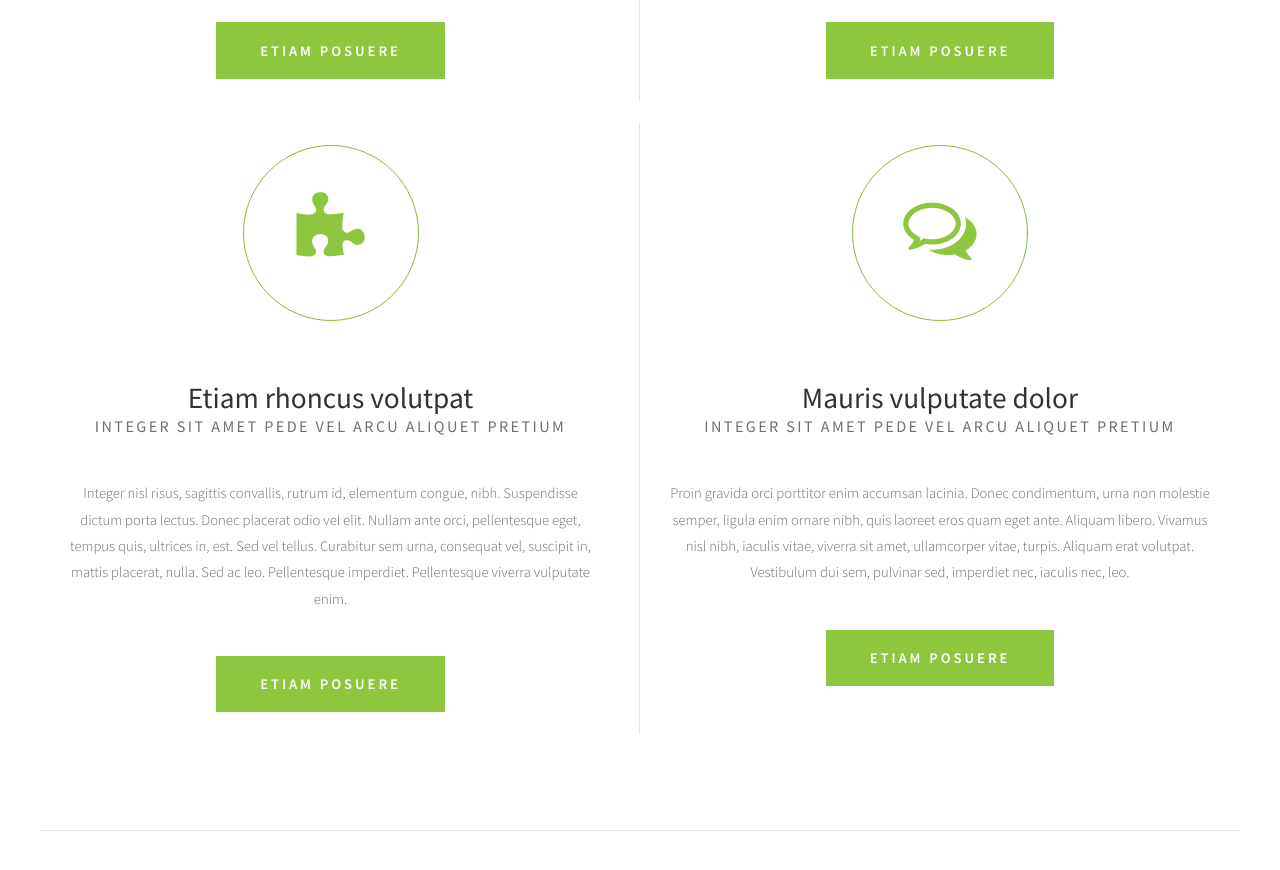
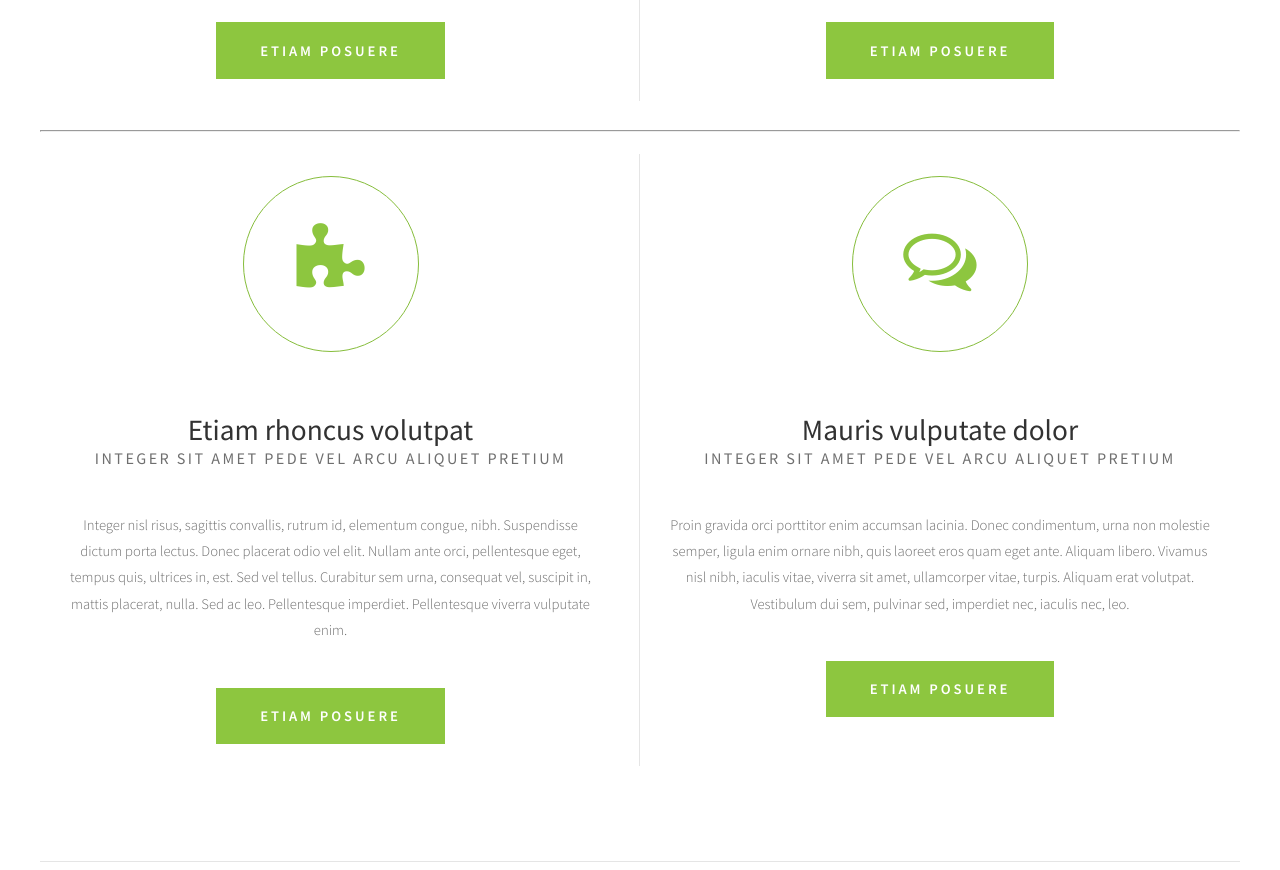
Before and after one commit to YuliyaBond/-imposition, a plain HTML site: page index.html in a window 1280 px wide. Shown: the part 1620-2490 px from the top of the page. Drawn offline with Linux system fonts and the light colour scheme.

Commit message:
add separate

```diff
--- a/default.css
+++ b/default.css
@@ -536,6 +536,10 @@ ul.contact li a.icon-rss:before
 /*********************************************************************************/
 /* Page                                                                          */
 /*********************************************************************************/
+.separate-box {
+	flex: 1 1 100%;
+	margin-bottom: 1.5em;
+}
 
 .wrapper
 {
--- a/index.html
+++ b/index.html
@@ -71,7 +71,7 @@ Released   : 20131202
 				<p>Donec pulvinar ullamcorper metus. In eu odio at lectus pulvinar mollis. Vestibulum sem magna, elementum ut, vestibulum eu, facilisis quis, arcu. Mauris a dolor. Nulla facilisi. Cum sociis natoque penatibus et magnis dis parturient montes, nascetur ridiculus mus. Sed blandit. Phasellus pellentesque, ante nec iaculis dapibus, eros justo auctor lectus.</p>
 				<a href="#" class="button">Etiam posuere</a>
 			</div>
-
+			<hr class="separate-box">
 			<div class="ebox1"> <span class="fa fa-puzzle-piece"></span>
 				<div class="title">
 					<h2>Etiam rhoncus volutpat</h2>
```
